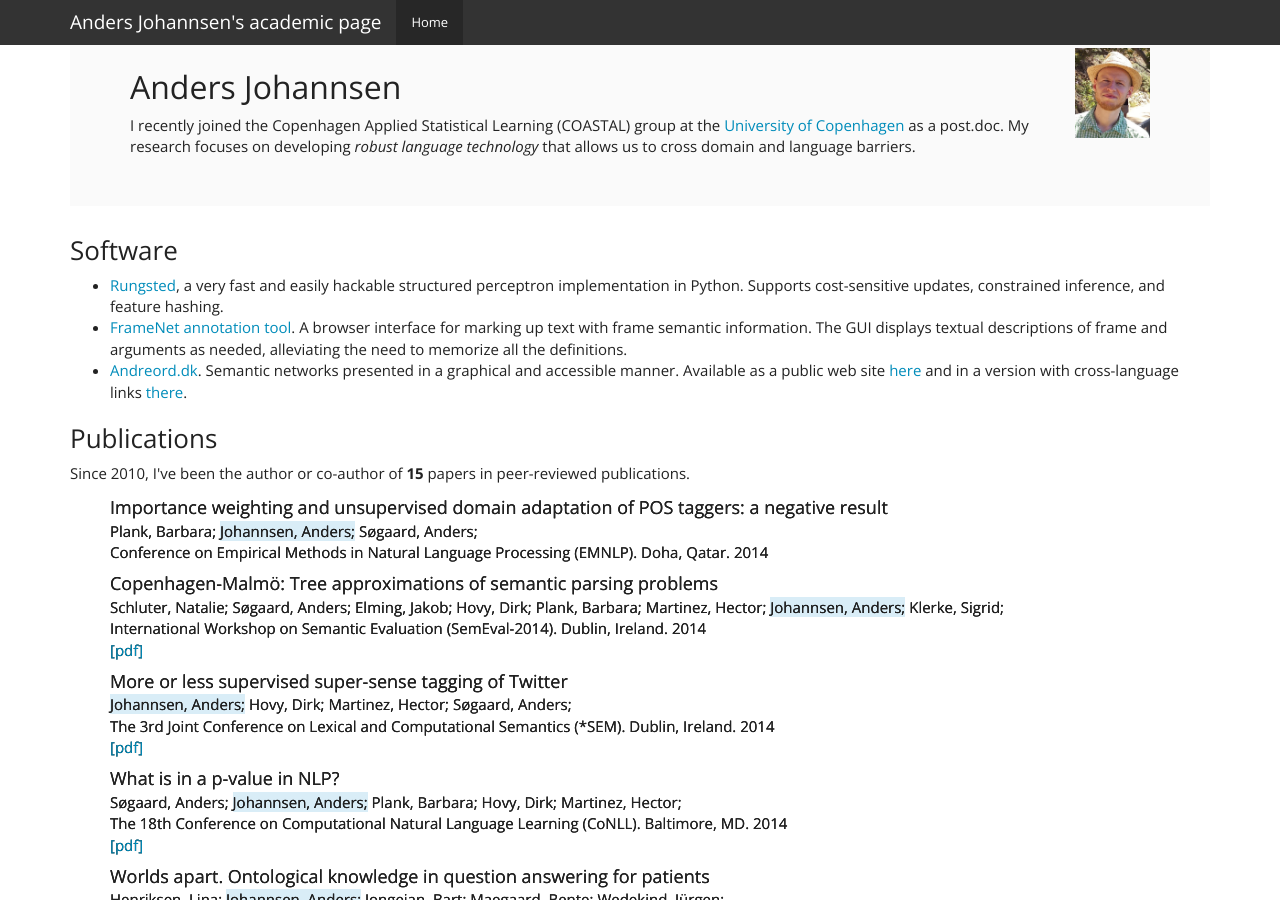
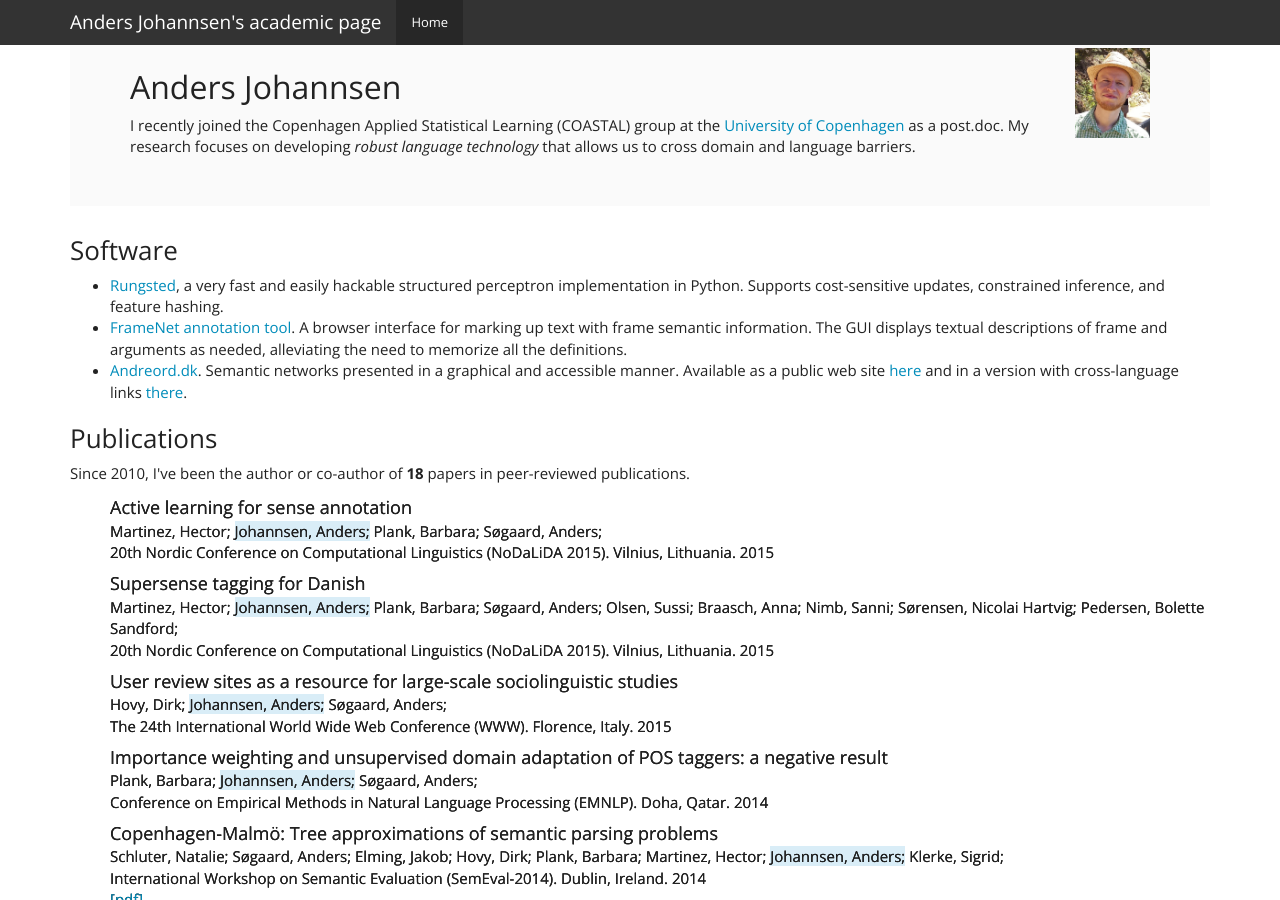
Before and after one commit to andersjo/andersjo.github.io, a Jekyll site: the page built from index.html, in a window 1280 px wide and 900 px high. Built offline with Jekyll 4.4.1, drawn with Linux system fonts in a browser that asks for light colours; nearby versions of some CDN libraries; library files that are not in the unit come from our copies; Markdown is read by kramdown in place of the engine named in the settings.

Commit message:
new papers

```diff
--- a/_data/publications.yml
+++ b/_data/publications.yml
@@ -1,3 +1,37 @@
+-
+  authors:
+  - Martinez, Hector
+  - Johannsen, Anders
+  - Plank, Barbara
+  - Søgaard, Anders
+  title: "Active learning for sense annotation"
+  venue: "20th Nordic Conference on Computational Linguistics (NoDaLiDA 2015)"
+  place: "Vilnius, Lithuania"
+  year: 2015
+-
+  authors:
+  - Martinez, Hector
+  - Johannsen, Anders
+  - Plank, Barbara
+  - Søgaard, Anders
+  - Olsen, Sussi
+  - Braasch, Anna
+  - Nimb, Sanni
+  - Sørensen, Nicolai Hartvig
+  - Pedersen, Bolette Sandford
+  title: "Supersense tagging for Danish"
+  venue: "20th Nordic Conference on Computational Linguistics (NoDaLiDA 2015)"
+  place: "Vilnius, Lithuania"
+  year: 2015
+-
+  authors:
+  - Hovy, Dirk
+  - Johannsen, Anders
+  - Søgaard, Anders
+  title: "User review sites as a resource for large-scale sociolinguistic studies"
+  venue: "The 24th International World Wide Web Conference (WWW)"
+  place: "Florence, Italy"
+  year: 2015
 -
   authors:
   - Plank, Barbara
--- a/index.html
+++ b/index.html
@@ -31,7 +31,7 @@ title: Anders Johannsen's academic homepage
 
 <h3>Publications</h3>
 
-<p>Since 2010, I've been the author or co-author of <strong>15</strong> papers in peer-reviewed publications.</p>
+<p>Since 2010, I've been the author or co-author of <strong>18</strong> papers in peer-reviewed publications.</p>
 
 <ul>
 {% for paper in site.data.publications %}
```
Also changed, not shown: papers.html (added, +30 -0 lines), 1 other file.
